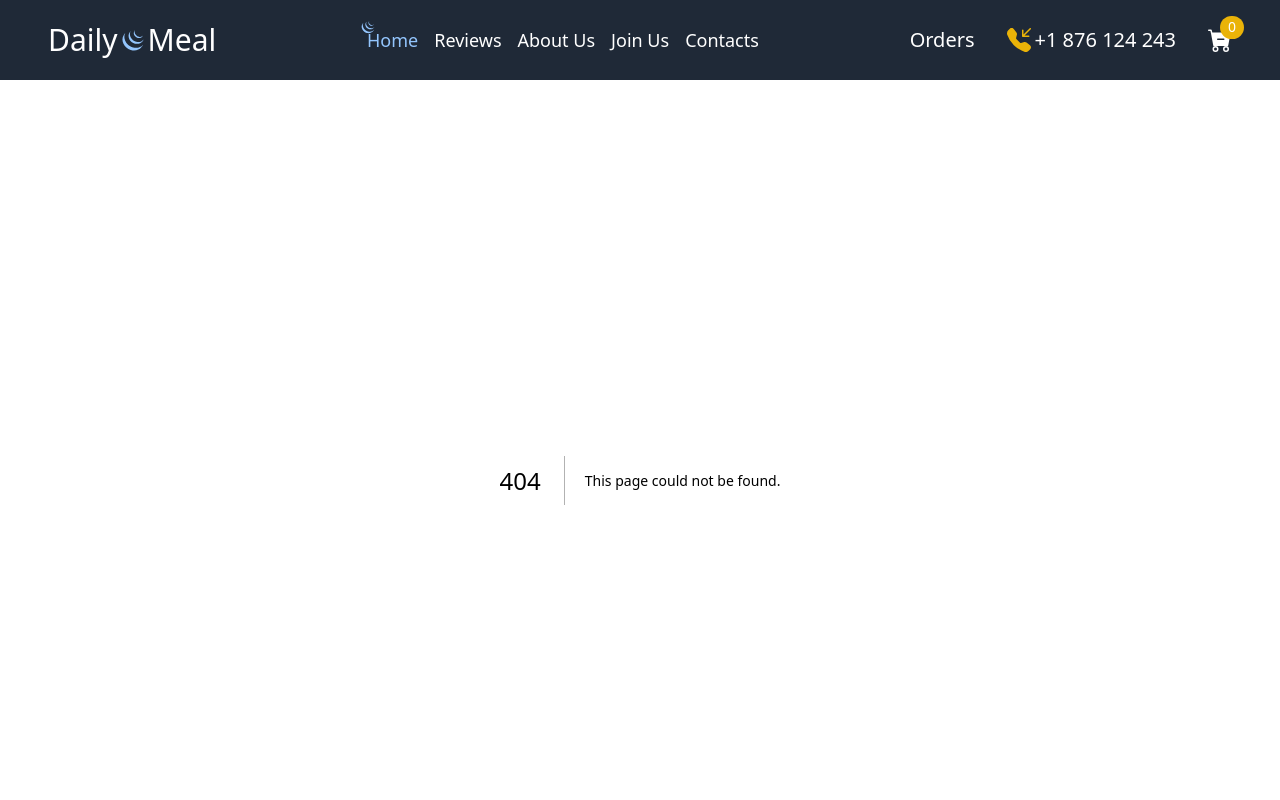
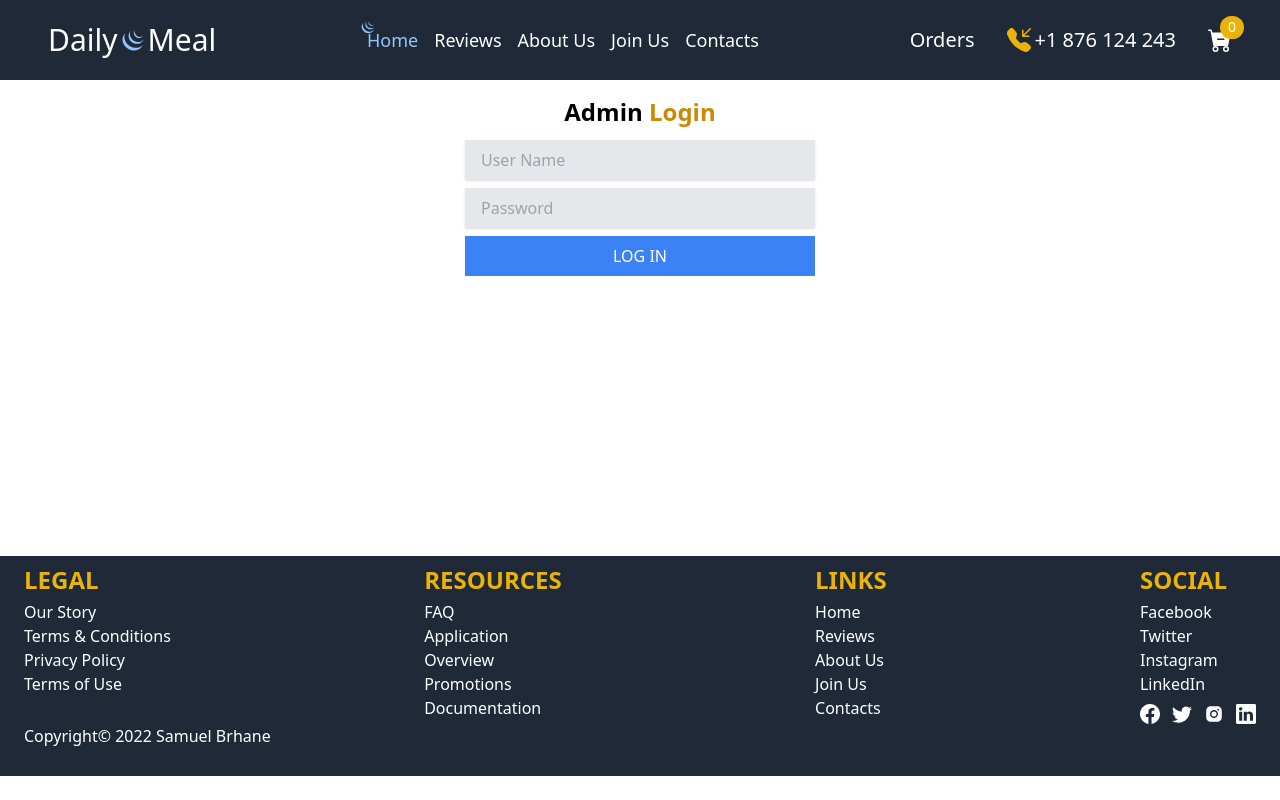
Before and after one commit to samuelberhane/food-delivery-app, a Next.js app: page /login in a window 1280 px wide. Before the commit this address had no page. Shown: the top 800 px of the page. Built offline with nearby package versions, Linux system fonts and the light colour scheme.

Commit message:
Create login admin page in login to admin dashboard.

```diff
--- a/pages/admin/index.js
+++ b/pages/admin/index.js
@@ -124,7 +124,16 @@ const Admin = ({ items, orders }) => {
   );
 };
 
-export const getServerSideProps = async () => {
+export const getServerSideProps = async (ctx) => {
+  const myCookie = ctx.req?.cookies || "";
+  if (myCookie.token !== process.env.NEXT_PUBLIC_TOKEN) {
+    return {
+      redirect: {
+        destination: "/admin/login",
+        permanent: false,
+      },
+    };
+  }
   const items = await axios.get(`${process.env.NEXT_PUBLIC_HOST}/api/items`);
   const orders = await axios.get(`${process.env.NEXT_PUBLIC_HOST}/api/orders`);
   return {
--- /dev/null
+++ b/pages/login.js
@@ -0,0 +1,58 @@
+import React, { useState } from "react";
+import { useRouter } from "next/router";
+import axios from "axios";
+
+const Login = () => {
+  const router = useRouter();
+  const [username, setUsername] = useState("");
+  const [password, setPassword] = useState("");
+  const [error, setError] = useState(null);
+
+  const handleSubmit = async (e) => {
+    e.preventDefault();
+    setError(null);
+    try {
+      await axios.post(`${process.env.NEXT_PUBLIC_HOST}/api/login`, {
+        username,
+        password,
+      });
+      router.push("/admin");
+    } catch (error) {
+      setError(error);
+    }
+  };
+  return (
+    <div className="min-h-[56vh]">
+      <div className="flex flex-col  items-center mt-4">
+        <h1 className="text-2xl font-bold mb-3">
+          Admin <span className="text-yellow-600">Login</span>
+        </h1>
+        <form onSubmit={handleSubmit}>
+          <input
+            type="text"
+            placeholder="User Name"
+            value={username}
+            className="block py-2 px-4 outline-none mb-2 w-[250px] md:w-[350px] shadow bg-gray-200"
+            onChange={(e) => setUsername(e.target.value)}
+          />
+          <input
+            type="password"
+            placeholder="Password"
+            value={password}
+            className="block py-2 px-4 outline-none mb-2 w-[250px] md:w-[350px] shadow bg-gray-200"
+            onChange={(e) => setPassword(e.target.value)}
+          />
+          <button
+            type="submit"
+            className="w-[250px] md:w-[350px] py-2 bg-blue-500 text-white uppercase hover:bg-blue-700"
+          >
+            Log In
+          </button>
+        </form>
+        {error && <p className="text-red-500 mt-1">Wrong Credentials.</p>}
+      </div>
+    </div>
+  );
+};
+
+export default Login;
```
